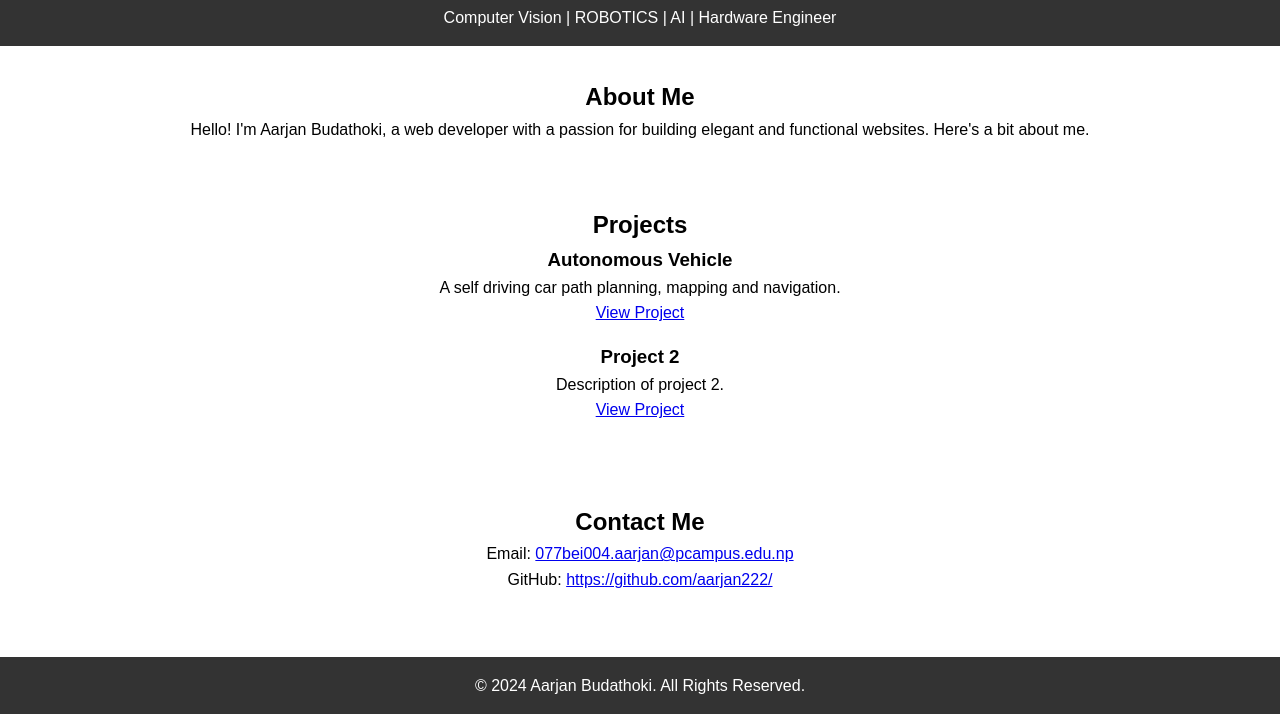
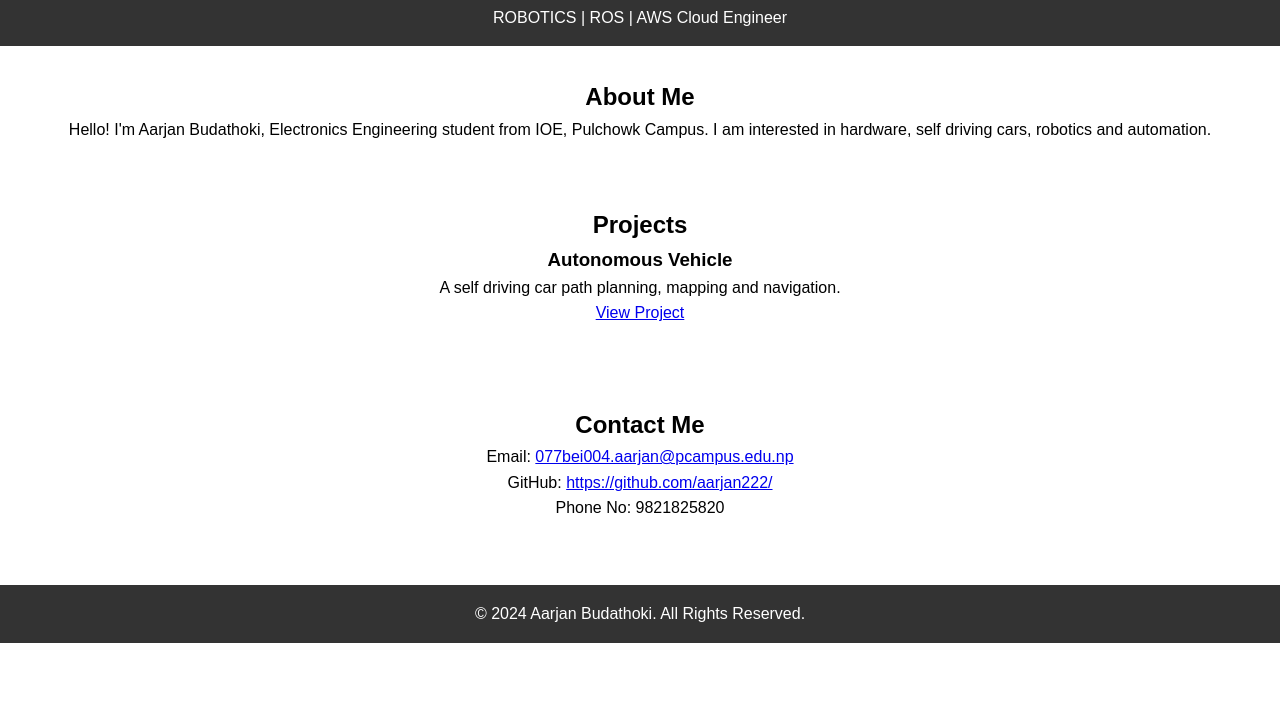
Before and after one commit to aarjan222/aarjanbudathoki.com.np, a plain HTML site: page index.html in a window 1280 px wide. Shown: the part 96-810 px from the top of the page. Drawn offline with Linux system fonts and the light colour scheme.

Commit message:
Update index.html

```diff
--- a/index.html
+++ b/index.html
@@ -4,7 +4,7 @@
 <head>
     <meta charset="UTF-8">
     <meta name="viewport" content="width=device-width, initial-scale=1.0">
-    <title>Your Name - Portfolio</title>
+    <title>Aarjan Budathoki - Portfolio</title>
     <link rel="stylesheet" href="style.css">
 </head>
 
@@ -18,13 +18,13 @@
             </ul>
         </nav>
         <h1>Aarjan Budathoki</h1>
-        <p>Computer Vision | ROBOTICS | AI | Hardware Engineer</p>
+        <p>ROBOTICS | ROS | AWS Cloud Engineer</p>
     </header>
 
     <section id="about">
         <h2>About Me</h2>
-        <p>Hello! I'm Aarjan Budathoki, a web developer with a passion for building elegant and functional websites. Here's a
-            bit about me.</p>
+        <p>Hello! I'm Aarjan Budathoki, Electronics Engineering student from IOE, Pulchowk Campus.
+            I am interested in hardware, self driving cars, robotics and automation.</p>
     </section>
 
     <section id="projects">
@@ -34,17 +34,13 @@
             <p>A self driving car path planning, mapping and navigation.</p>
             <a href="https://github.com/aarjan222/minor_ros">View Project</a>
         </div>
-        <div class="project">
-            <h3>Project 2</h3>
-            <p>Description of project 2.</p>
-            <a href="#">View Project</a>
-        </div>
     </section>
 
     <section id="contact">
         <h2>Contact Me</h2>
         <p>Email: <a href="077bei004.aarjan@pcampus.edu.np">077bei004.aarjan@pcampus.edu.np</a></p>
         <p>GitHub: <a href="https://github.com/aarjan222/">https://github.com/aarjan222/</a></p>
+        <p>Phone No: 9821825820</p>
     </section>
 
     <footer>
```
